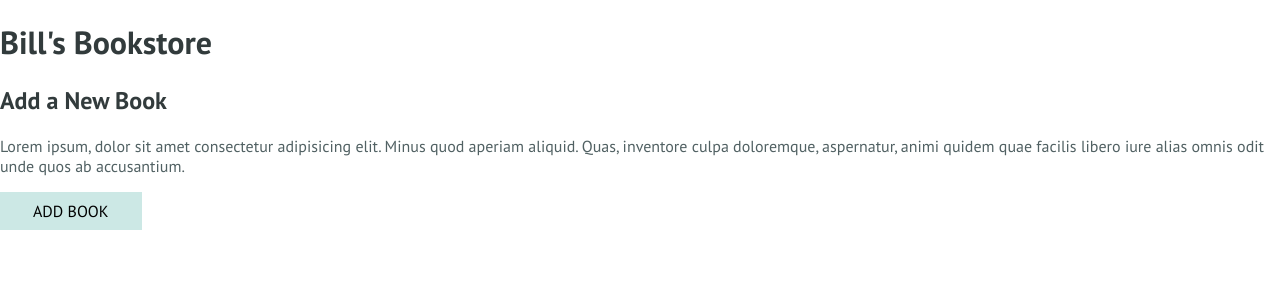
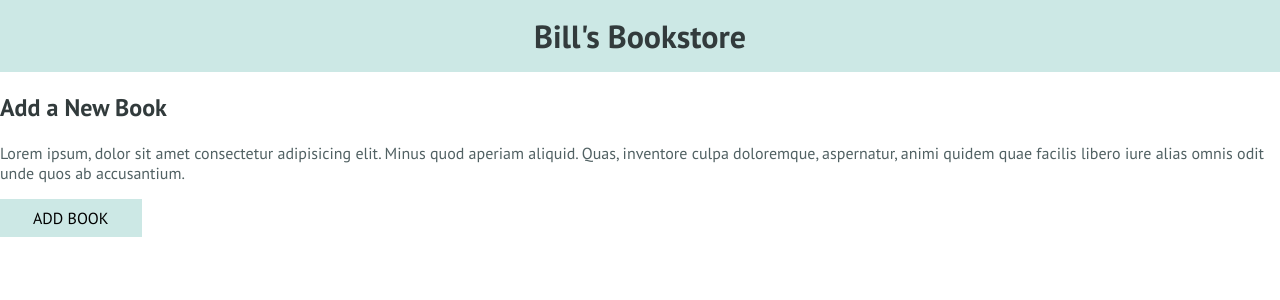
Before and after one commit to VinczeChris-FS/final-project, a React (Create React App) app in the folder frontend/: page / in a window 1280 px wide. Shown: the top 300 px of the page. Built offline with nearby package versions, Linux system fonts and the light colour scheme.

Commit message:
Add header component

```diff
--- a/frontend/src/index.css
+++ b/frontend/src/index.css
@@ -19,8 +19,20 @@ h3 {
   color: #323b3c;
 }
 
+header {
+  background-color: #cce8e5;
+  height: 4.5rem;
+  display: flex;
+  justify-content: center;
+  align-items: center;
+}
+
+header h1 {
+  margin: 0;
+}
+
 button {
-  /* Reset browser font defaults */
+  /* Take values from its parent element, not browser default */
   font: inherit;
   padding: 0.5rem 2rem;
   background-color: #cce8e5;
```
